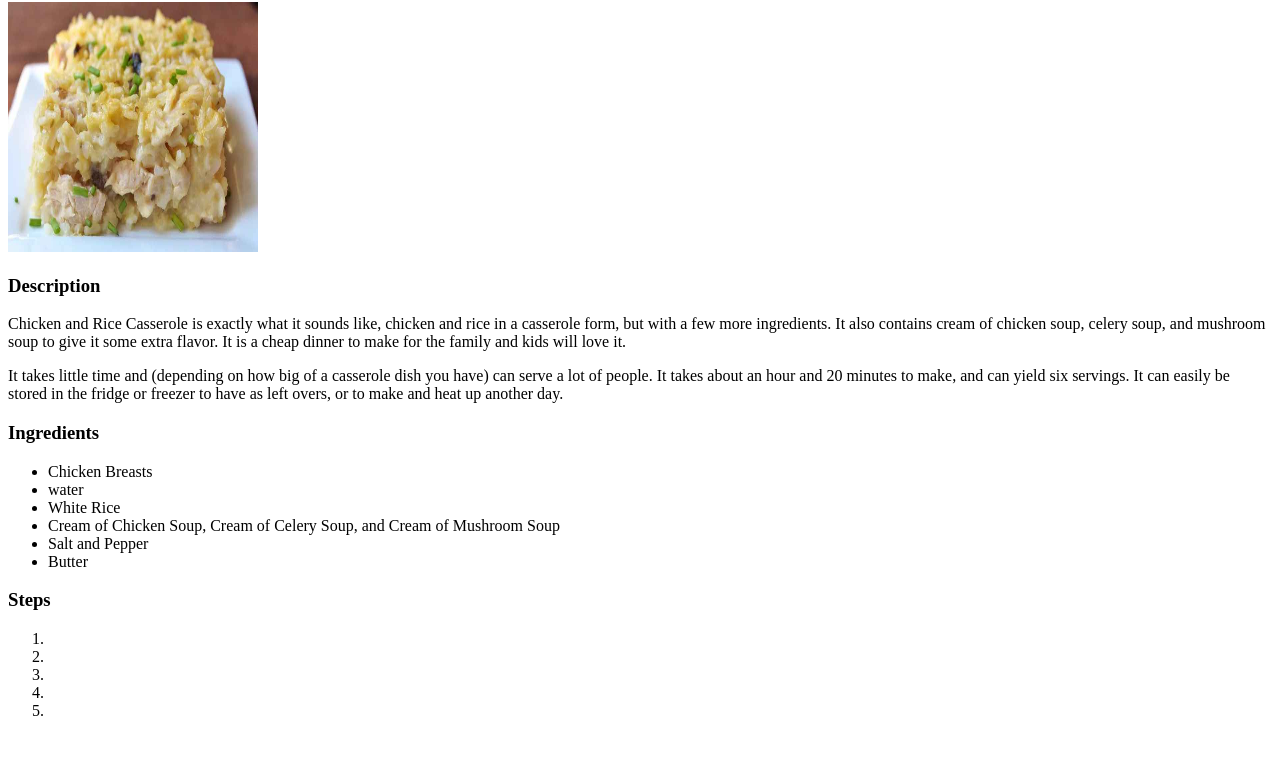
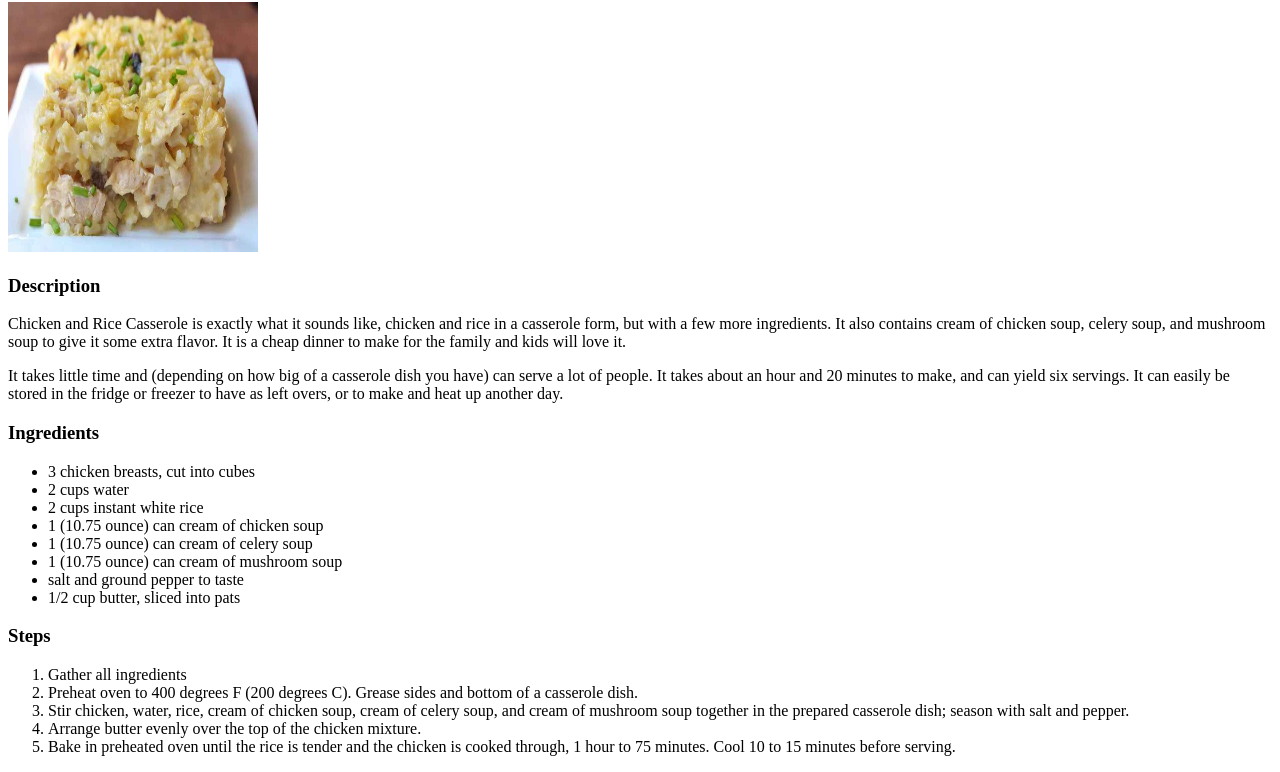
Before and after one commit to SoldierofGod29/odin-recipes, a plain HTML site: page recipes/chickricecass.html in a window 1280 px wide. Shown: the part 78-850 px from the top of the page. Before the commit the page ends 814 px from the top, so only its background shows below. Drawn offline with Linux system fonts and the light colour scheme.

Commit message:
Add steps to chickricecass.html file

```diff
--- a/recipes/chickricecass.html
+++ b/recipes/chickricecass.html
@@ -30,23 +30,28 @@
 
         <ul>
             <li>
-                Chicken Breasts
+                3 chicken breasts, cut into cubes
             </li>
             <li>
-                water
+                2 cups water
             </li>
             <li>
-                White Rice
+                2 cups instant white rice
             </li>
             <li>
-                Cream of Chicken Soup, Cream of Celery Soup, and
-                Cream of Mushroom Soup
+                1 (10.75 ounce) can cream of chicken soup
             </li>
             <li>
-                Salt and Pepper
+                1 (10.75 ounce) can cream of celery soup
             </li>
             <li>
-                Butter
+                1 (10.75 ounce) can cream of mushroom soup
+            </li>
+            <li>
+                salt and ground pepper to taste
+            </li>
+            <li>
+                1/2 cup butter, sliced into pats
             </li>
         </ul>
 
@@ -54,19 +59,24 @@
 
         <ol>
             <li>
-
+                Gather all ingredients
             </li>
             <li>
-
+                Preheat oven to 400 degrees F (200 degrees C).
+                Grease sides and bottom of a casserole dish.
             </li>
             <li>
-
+                Stir chicken, water, rice, cream of chicken soup,
+                cream of celery soup, and cream of mushroom soup together
+                in the prepared casserole dish; season with salt and pepper.
             </li>
             <li>
-
+                Arrange butter evenly over the top of the chicken mixture.
             </li>
             <li>
-
+                Bake in preheated oven until the rice is tender and the
+                chicken is cooked through, 1 hour to 75 minutes. Cool 10
+                to 15 minutes before serving.
             </li>
         </ol>
 
```
